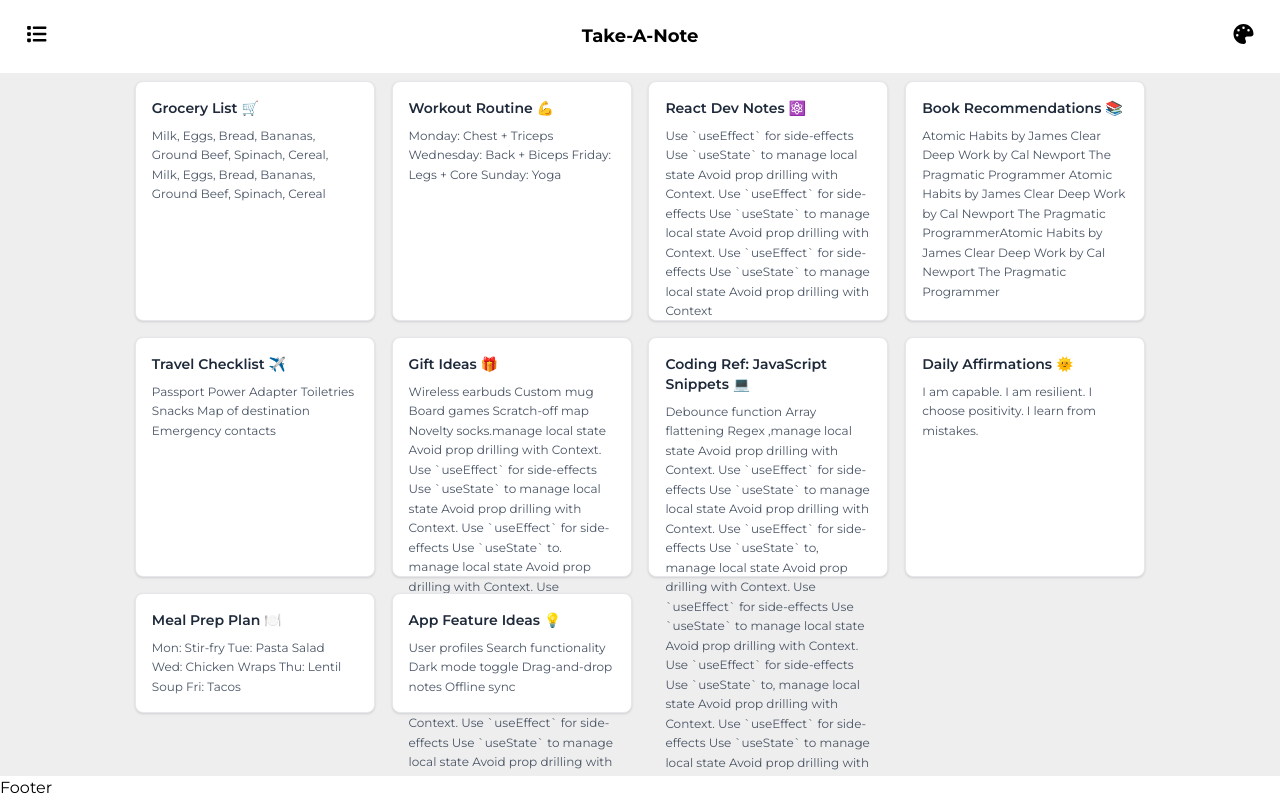
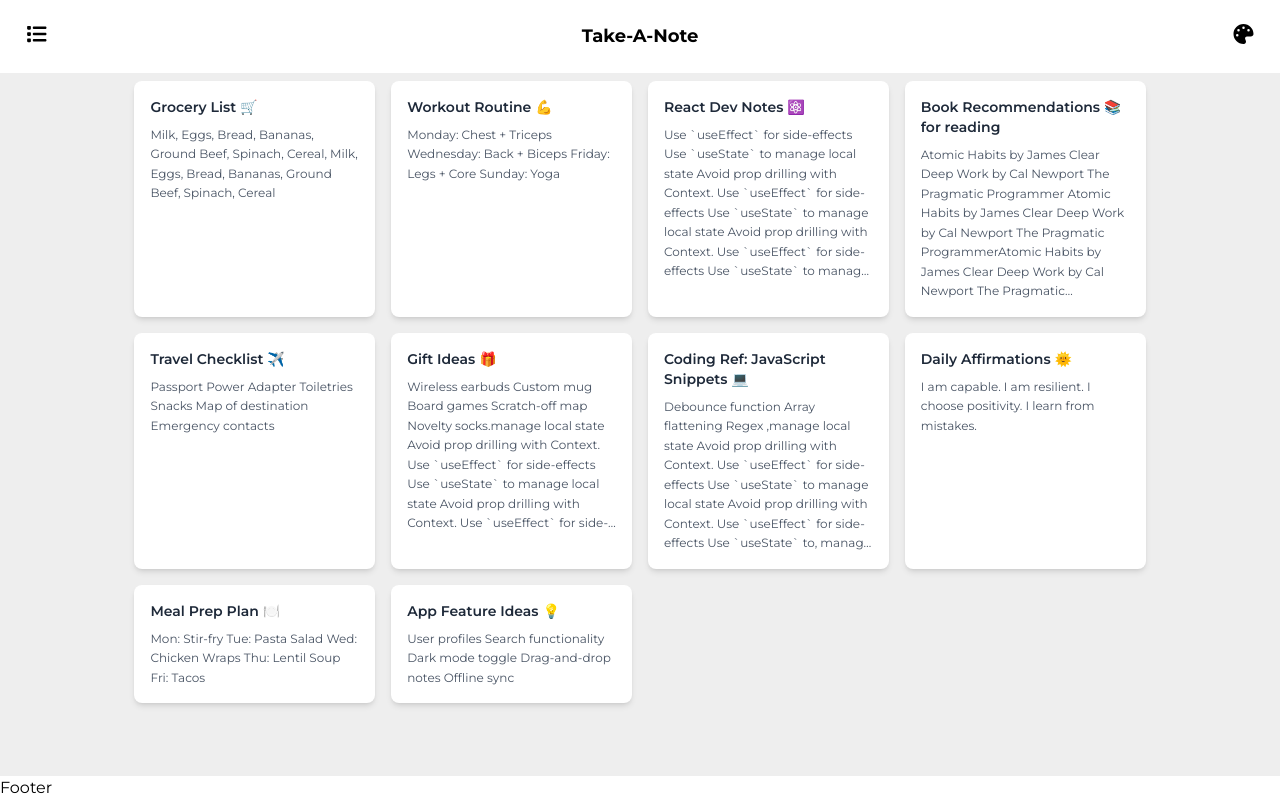
Before and after one commit to raisiglPeter/take-a-note-app, a React (Vite) app: page / in a window 1280 px wide. Built offline with nearby package versions, Linux system fonts and the light colour scheme.

Commit message:
delete dnd kit

```diff
--- a/src/App.jsx
+++ b/src/App.jsx
@@ -32,7 +32,7 @@ const notes = [
   },
   {
     id: 1004,
-    title: "Book Recommendations 📚",
+    title: "Book Recommendations 📚 for reading",
     description:
       "Atomic Habits by James Clear\nDeep Work by Cal Newport\nThe Pragmatic Programmer\nAtomic Habits by James Clear\nDeep Work by Cal Newport\nThe Pragmatic ProgrammerAtomic Habits by James Clear\nDeep Work by Cal Newport\nThe Pragmatic Programmer",
     images: [],
--- a/src/components/Note.jsx
+++ b/src/components/Note.jsx
@@ -1,33 +1,12 @@
-export default function Note({
-  note,
-  isDragging,
-  isHovered,
-  onDragStart,
-  onDragEnd,
-  onDragEnter,
-  onDragLeave,
-  onDragOver,
-  onDrop,
-}) {
+export default function Note({ note }) {
   return (
     <div
-      draggable
-      onDragStart={(e) => onDragStart(e, note)}
-      onDragEnd={onDragEnd}
-      onDragEnter={(e) => onDragEnter(e, note)}
-      onDragLeave={onDragLeave}
-      onDragOver={onDragOver}
-      onDrop={(e) => onDrop(e, note)}
-      className={`bg-white max-h-60 max-w-60 mx-auto rounded-lg p-4 shadow-sm transition-all duration-100 active:cursor-grab  ${
-        isDragging
-          ? "opacity-30 -translate-y-3 scale-105 border-2 border-transparent"
-          : isHovered
-          ? "border-2 border-blue-400 shadow-lg scale-102"
-          : "border border-gray-200 hover:shadow-md hover:scale-102"
-      }`}
+      className={`bg-white rounded-lg p-4 max-h-100 overflow-hidden shadow-md transition-all duration-100 hover:`}
     >
-      <h3 className="font-semibold text-gray-800 mb-2 text-sm">{note.title}</h3>
-      <p className="text-gray-600 text-xs leading-relaxed">
+      <h3 className="font-semibold text-gray-800 mb-2 text-sm line-clamp-2">
+        {note.title}
+      </h3>
+      <p className="text-gray-600 text-xs leading-relaxed line-clamp-8">
         {note.description}
       </p>
     </div>
--- a/src/components/NotesGrid.jsx
+++ b/src/components/NotesGrid.jsx
@@ -3,7 +3,7 @@ import Note from "./Note.jsx";
 export default function NotesGrid({ initialNotes }) {
   const notes = [...initialNotes];
   return (
-    <div className="max-w-4/5 mx-auto grid gap-4 grid-cols-[repeat(auto-fit,minmax(200px,1fr))] auto-rows-min">
+    <div className="max-w-4/5 mx-auto grid gap-4 grid-cols-[repeat(auto-fit,minmax(min(200px,100%),1fr))] auto-rows-min">
       {notes.map((note) => (
         <Note key={note.id} note={note} />
       ))}
```
